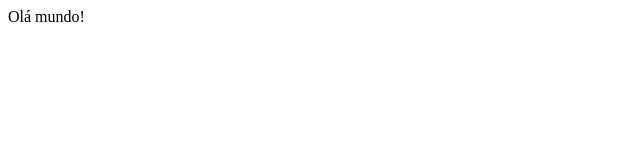
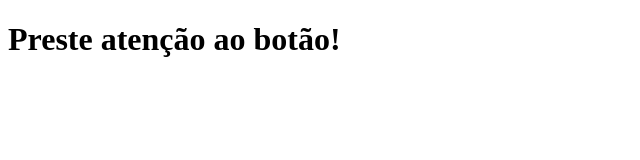
Before and after one commit to alysson-melo/testando_git, a plain HTML site: page index.html in a window 1280 px wide. Shown: the whole page, without its empty margins (0-640 px from the left). Drawn offline with Linux system fonts and the light colour scheme.

Commit message:
adição de titulo

```diff
--- a/index.html
+++ b/index.html
@@ -8,7 +8,7 @@
 </head>
 
 <body>
-    Olá mundo!
+    <h1>Preste atenção ao botão!</h1>
 </body>
 
 </html>
```
